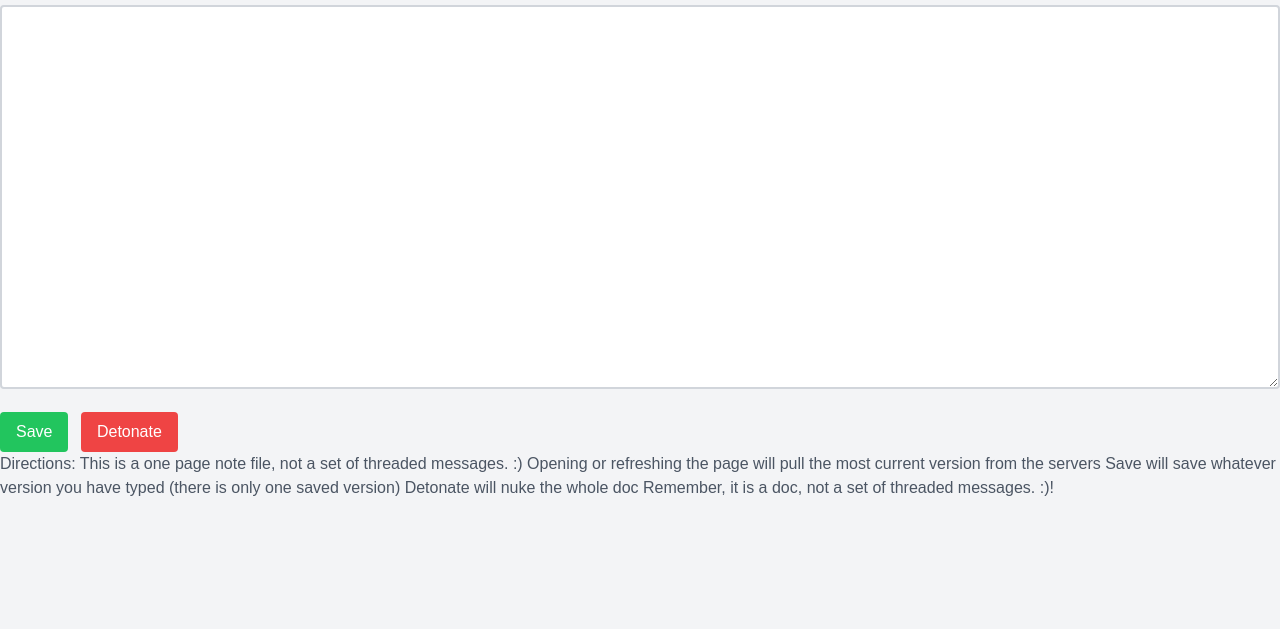
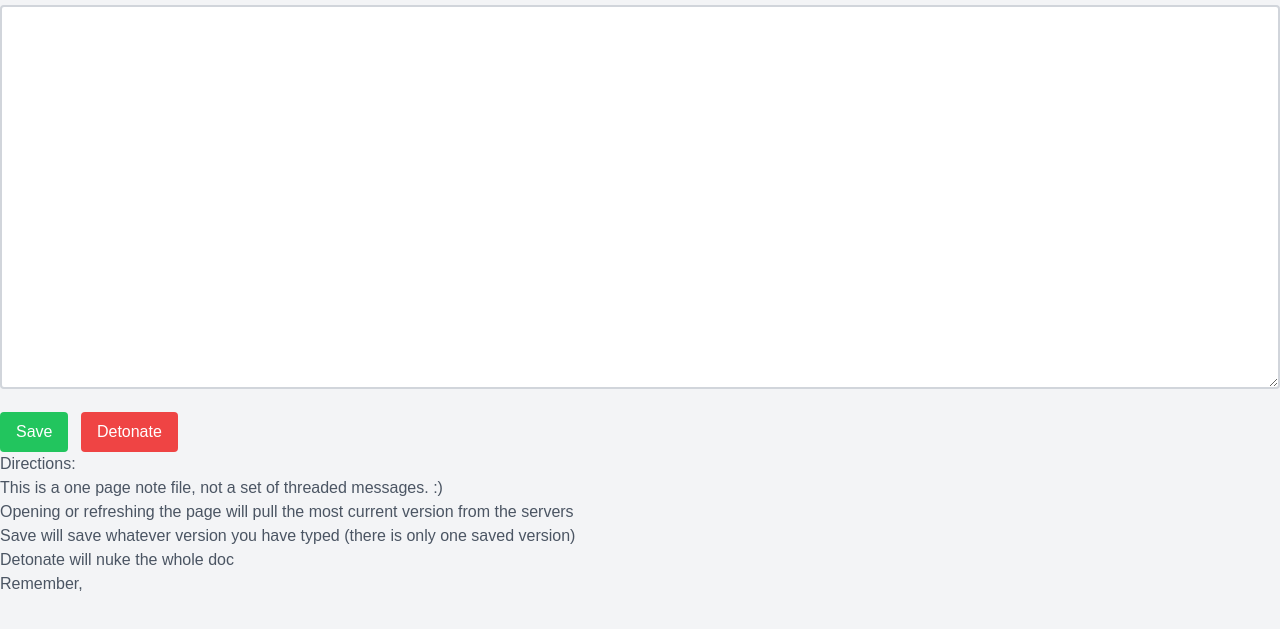
Before and after one commit to toddwmac/Todd-pat-sharedoc, a plain HTML site: page index.html in a window 1280 px wide. Shown: the part 119-748 px from the top of the page. Drawn offline with nearby package versions, Linux system fonts and the light colour scheme; a script that the page names is missing.

Commit message:
line breaks added to instructions for clarity

```diff
--- a/index.html
+++ b/index.html
@@ -18,12 +18,12 @@
             <button id="save-button" class="bg-green-500 text-white px-4 py-2 rounded mr-2">Save</button>
             <button id="detonate-button" class="bg-red-500 text-white px-4 py-2 rounded">Detonate</button>
         </div>
-        <p class="mb-4 text-gray-600">Directions:
-This is a one page note file, not a set of threaded messages. :)
-Opening or refreshing the page will pull the most current version from the servers
-Save will save whatever version you have typed (there is only one saved version)
-Detonate will nuke the whole doc
-Remember, it is a doc, not a set of threaded messages. :)!</p>
+        <p class="mb-4 text-gray-600">Directions:<br>
+        This is a one page note file, not a set of threaded messages. :)<br>
+        Opening or refreshing the page will pull the most current version from the servers<br>
+        Save will save whatever version you have typed (there is only one saved version)<br>
+        Detonate will nuke the whole doc<br>
+        Remember,
     </div>
     <script src="script.js" type="module"></script>
 </body>
```
